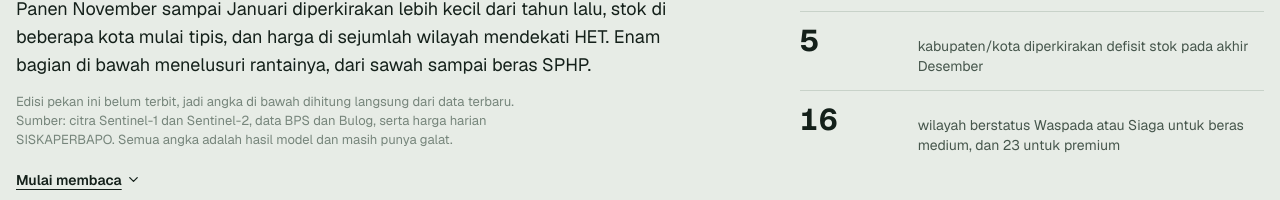
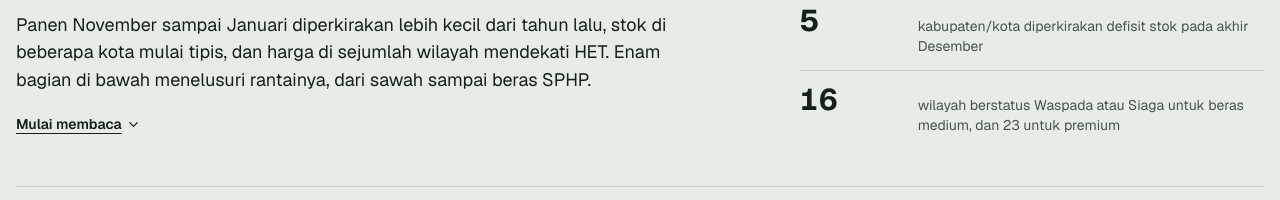
Before and after one commit to afrzl/terawang, a React (Vite) app: page /cerita in a window 1280 px wide. Shown: the part 244-444 px from the top of the page. Built offline with nearby package versions, Linux system fonts and the light colour scheme; no server answers.

Commit message:
Laporan pekan: hapus catatan sumber di bawah dek

```diff
--- a/src/pages/Cerita.tsx
+++ b/src/pages/Cerita.tsx
@@ -182,12 +182,6 @@ export default function Cerita() {
           </div>
           <h1>{isi?.judul ?? "Dari sawah ke pasar"}</h1>
           <p className="story-dek">{isi?.dek ?? "\u00a0"}</p>
-          <p className="story-byline">
-            {isi?.sumber === "openai"
-              ? "Narasi disusun otomatis tiap Senin pagi dari hasil model terbaru, lalu setiap angkanya dicocokkan dengan data. "
-              : "Edisi pekan ini belum terbit, jadi angka di bawah dihitung langsung dari data terbaru. "}
-            Sumber: citra Sentinel-1 dan Sentinel-2, data BPS dan Bulog, serta harga harian SISKAPERBAPO. Semua angka adalah hasil model dan masih punya galat.
-          </p>
           <div className="story-cue-row">
             <a className="story-cue" href="#langkah-1">
               Mulai membaca <ChevronDown size={15} />
```
